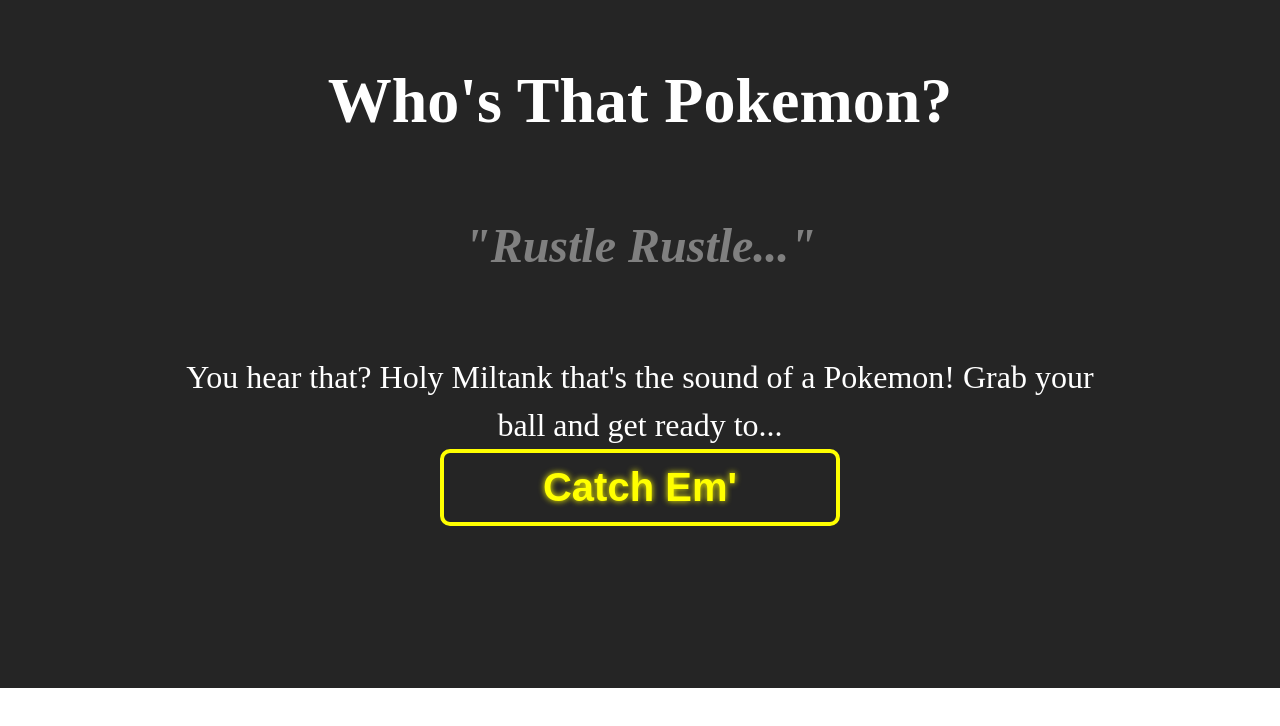
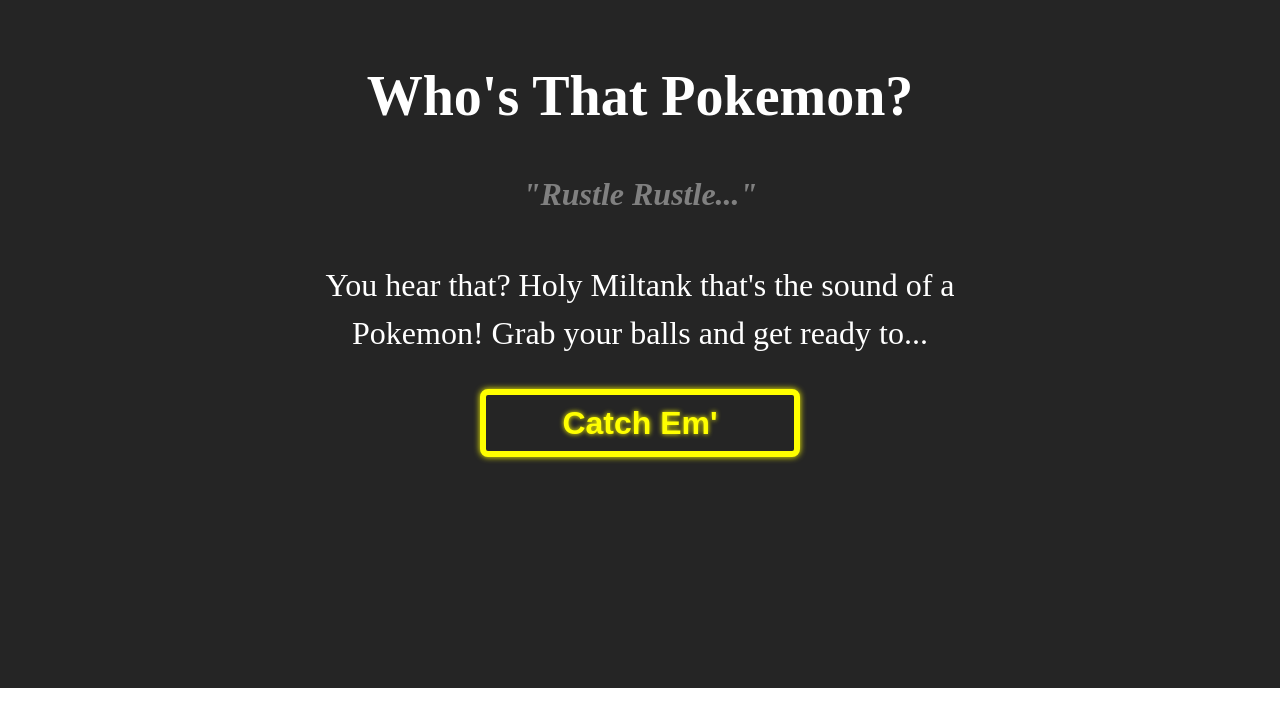
Before and after one commit to brainstation-bootcamp-warlocks/team_wetdoorknob, a plain HTML site: page index.html in a window 1280 px wide. Drawn offline with nearby package versions, Linux system fonts and the light colour scheme; no server answers.

```diff
--- a/index.html
+++ b/index.html
@@ -26,7 +26,7 @@
 
             <h3 class="main__desc-title">"Rustle Rustle..."</h3>
 
-            <p class="main__desc">You hear that? Holy Miltank that's the sound of a Pokemon! Grab your ball and get ready to...</p>
+            <p class="main__desc">You hear that? Holy Miltank that's the sound of a Pokemon! Grab your balls and get ready to...</p>
 
             <button class="main__button">
                 Catch Em'
--- a/script.js
+++ b/script.js
@@ -1,7 +1,18 @@
+
+/*
+    click button
+    grab pokemon name
+    print pokemon name (maybe in like a sentence) on the page
+    (probably need a clear function somewhere)
+    everytime u refresh / press the button again, a new pokemon will replace it
+
+*/
+
 
 
 
 function getPokemon() {
+
 
 
     function getRandomNumber(max) {
@@ -25,15 +36,14 @@
     }
 
 
-    /*
-    click button
-    grab pokemon name
-    print pokemon name (maybe in like a sentence) on the page
-    (probably need a clear function somewhere)
-    everytime u refresh / press the button again, a new pokemon will replace it
 
-    */
 
 }
 
-getPokemon();
+/*
+const mainButton = document.getElementsByClassName("main__button");
+mainButton.addEventListener("click", getPokemon)
+*/
+
+
+//getPokemon();
--- a/styles/index.scss
+++ b/styles/index.scss
@@ -26,16 +26,16 @@
 
 .main__title {
     color: white;
-    font-size: 4rem;
+    font-size: 3.5rem;
 }
 
 
 
 .main__desc-title {
     color: gray;
-    font-size: 3rem;
+    font-size: 2rem;
     font-style: italic;
-    padding: 5rem 0;
+    padding: 3rem 0;
 }
 
 
@@ -45,22 +45,31 @@
     font-size: 2rem;
     text-align: center;
     line-height: 3rem;
-    width: 75%;
+    width: 55vw;
+    padding-bottom: 2rem;
 }
 
 
 
 .main__button {
     color: yellow;
-    font-size: 2.5rem;
+    font-size: 2rem;
     font-weight: bold;
-    text-decoration: none;
     text-shadow: 0 0 0.15em yellow;
 
-    border: 0.25rem solid yellow;
+    border: 0.4rem solid yellow;
     border-radius: 0.25em;
+    box-shadow: 0 0 0.2em yellow;
     padding: 0.3em 0.5em;
     background-color: rgb(37, 37, 37);
     display: inline-block;
     width: 10em;
 }
+
+.main__button:hover {
+    color: rgb(37, 37, 37);
+    text-shadow: none;
+
+    background-color: yellow;
+
+}
```
Also changed, not shown: styles/index.css, 1 other file.
